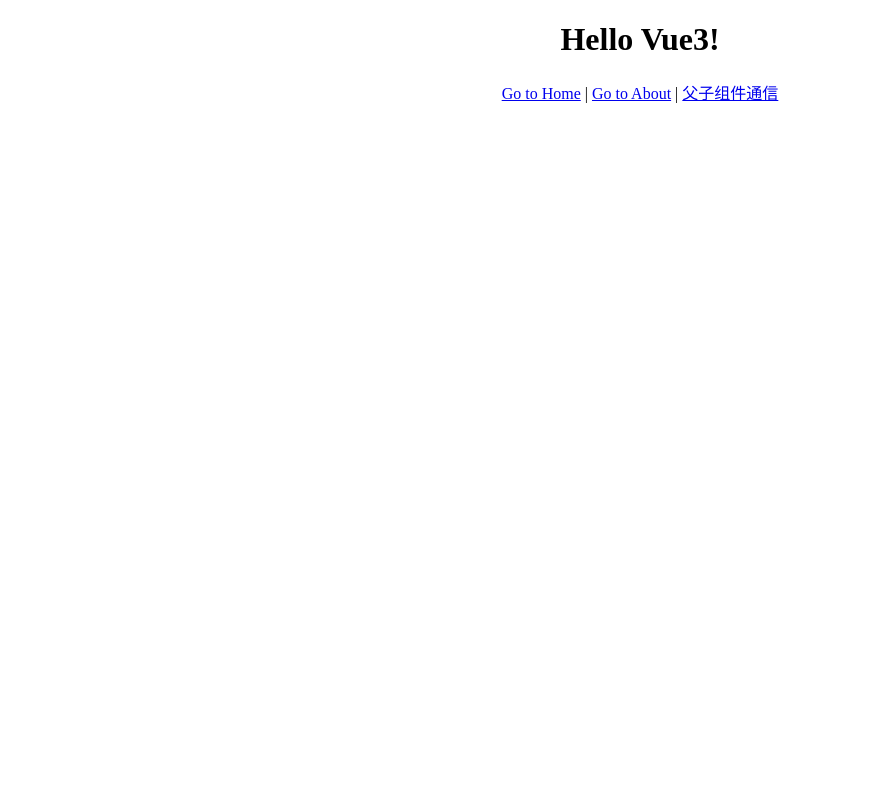
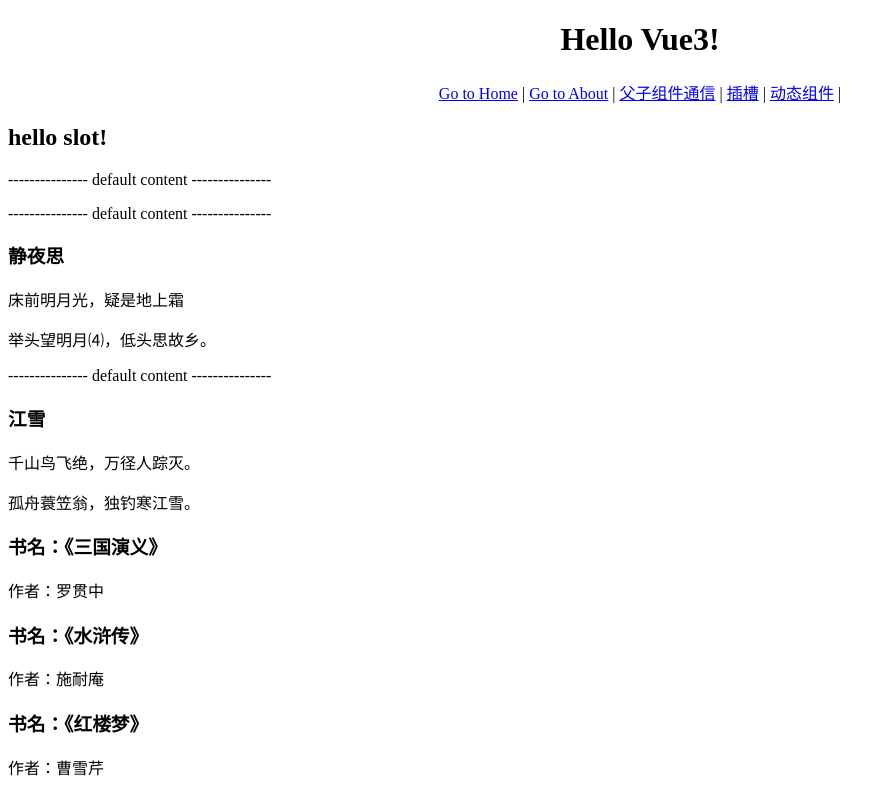
Before and after one commit to lidaomeng/vue3-bawei6-project, a Vue app: page /#/slot in a window 1280 px wide. Shown: the whole page, without its empty margins (0-895 px from the left). Built offline with nearby package versions, Linux system fonts and the light colour scheme.

Commit message:
插槽 动态组件

```diff
--- a/package.json
+++ b/package.json
@@ -9,6 +9,7 @@
   },
   "dependencies": {
     "core-js": "^3.8.3",
+    "element-plus": "^2.3.5",
     "vue": "^3.2.13",
     "vue-router": "4"
   },
--- a/src/App.vue
+++ b/src/App.vue
@@ -3,7 +3,9 @@
   <p class="link">
     <router-link to="/">Go to Home</router-link> |
     <router-link to="/about">Go to About</router-link> |
-    <router-link to="/talk">父子组件通信</router-link>
+    <router-link to="/talk">父子组件通信</router-link>  |
+    <router-link to="/slot">插槽</router-link>  |
+    <router-link to="/component">动态组件</router-link>  |
   </p>
 
   <router-view></router-view>
--- /dev/null
+++ b/src/components/Dynamic/cmp/AComp.vue
@@ -0,0 +1,25 @@
+<template>
+    <div>
+        我是组件 A
+    </div>
+</template>
+
+<script>
+export default {
+    name: 'AComp',
+    mounted() {
+        console.log('--- 组件A挂载成功 ---');
+    },
+    beforeUnmount() {
+        console.log('--- 组件A准备销毁 ---');
+    },
+    activated() {
+        console.log('--- 组件A 激活 ---');
+    },
+    deactivated() {
+        console.log('--- 组件A 失活 ---');
+    }
+};
+</script>
+
+<style lang="scss" scoped></style>
--- /dev/null
+++ b/src/components/Dynamic/cmp/BComp.vue
@@ -0,0 +1,29 @@
+<template>
+    <div>
+        我是组件 B
+    </div>
+</template>
+
+<script>
+export default {
+    name: 'BComp',
+
+    mounted() {
+        console.log('--- 组件B挂载成功 ---');
+    },
+    beforeUnmount() {
+        console.log('--- 组件B准备销毁 ---');
+    },
+
+    activated() {
+        console.log('--- 组件B 激活 ---');
+    },
+    deactivated() {
+        console.log('--- 组件B 失活 ---');
+    }
+};
+</script>
+
+<style lang="scss" scoped>
+
+</style>
--- /dev/null
+++ b/src/components/Dynamic/cmp/CComp.vue
@@ -0,0 +1,29 @@
+<template>
+    <div>
+        我是组件 C
+    </div>
+</template>
+
+<script>
+export default {
+    name: 'CComp',
+
+    mounted() {
+        console.log('--- 组件C挂载成功 ---');
+    },
+    beforeUnmount() {
+        console.log('--- 组件C准备销毁 ---');
+    },
+
+    activated() {
+        console.log('--- 组件C 激活 ---');
+    },
+    deactivated() {
+        console.log('--- 组件C 失活 ---');
+    }
+};
+</script>
+
+<style lang="scss" scoped>
+
+</style>
--- /dev/null
+++ b/src/components/Dynamic/index.vue
@@ -0,0 +1,43 @@
+<template>
+    <div>
+        <keep-alive>
+            <component :is="name"></component>
+        </keep-alive>
+
+        <el-tabs v-model="activeName" @tab-click="handleClick">
+            <el-tab-pane label="组件A" name="a-comp">--- 组件A ---</el-tab-pane>
+            <el-tab-pane label="组件B" name="b-comp">--- 组件B ---</el-tab-pane>
+            <el-tab-pane label="组件C" name="c-comp">--- 组件C ---</el-tab-pane>
+        </el-tabs>
+    </div>
+</template>
+
+<script>
+import AComp from './cmp/AComp.vue';
+import BComp from './cmp/BComp.vue';
+import CComp from './cmp/CComp.vue';
+
+export default {
+    name: 'Index',
+    components: {
+        "a-comp": AComp,
+        "b-comp": BComp,
+        "c-comp": CComp,
+    },
+    data() {
+        return {
+            name: 'a-comp',
+            activeName: 'a-comp'
+        };
+    },
+    methods: {
+        handleClick(tab, event) {
+            // console.log(tab.props.name)
+
+            this.name = tab.props.name
+        }
+    },
+};
+</script>
+
+<style lang="scss" scoped></style>
--- /dev/null
+++ b/src/components/SlotComp.vue
@@ -0,0 +1,36 @@
+<template>
+    <div class="slot">
+        <!-- 默认插槽 -->
+        <slot>
+            <p> --------------- default content ---------------</p>
+        </slot>
+
+        <!-- 具名插槽 -->
+        <slot name="title"></slot>
+        <slot name="content"></slot>
+    </div>
+</template>
+
+<script>
+export default {
+    name: 'SlotComp',
+
+    data() {
+        return {
+
+        };
+    },
+
+    mounted() {
+
+    },
+
+    methods: {
+
+    },
+};
+</script>
+
+<style lang="scss" scoped>
+
+</style>
--- /dev/null
+++ b/src/components/SlotScopedComp.vue
@@ -0,0 +1,42 @@
+<template>
+    <div>
+        <!-- 作用域插槽 -->
+        <slot :book1="book1"></slot>
+
+        <slot name="two" :book2="book2"></slot>
+        <slot name="three" :book3="book3"></slot>
+    </div>
+</template>
+
+<script>
+export default {
+    name: 'SlotScopedComp',
+
+    data() {
+        return {
+            book1: {
+                name: '《三国演义》',
+                author: '罗贯中'
+            },
+            book2: {
+                name: '《水浒传》',
+                author: '施耐庵'
+            },
+            book3: {
+                name: '《红楼梦》',
+                author: '曹雪芹'
+            },
+        };
+    },
+
+    mounted() {
+
+    },
+
+    methods: {
+
+    },
+};
+</script>
+
+<style lang="scss" scoped></style>
--- a/src/main.js
+++ b/src/main.js
@@ -1,9 +1,14 @@
 import { createApp } from 'vue'
 import App from './App.vue'
+
+// 引入element-plus组件库
+import ElementPlus from 'element-plus'
+import 'element-plus/dist/index.css'
 
 // 导入vue-router
 import router from './router'
 
 const app = createApp(App)
 app.use(router) // 使用vue-router插件
+app.use(ElementPlus) // 使用vue-router插件
 app.mount('#app')
--- a/src/router/index.js
+++ b/src/router/index.js
@@ -3,12 +3,16 @@ import { createRouter, createWebHashHistory } from 'vue-router'
 import HomeView from '@/views/HomeView.vue'
 import AboutView from '@/views/AboutView.vue'
 import TalkView from '@/views/TalkView.vue'
+import SlotView from '@/views/SlotView.vue'
+import ComponentView from '@/views/ComponentView.vue'
 
 // 1. 定义一些路由
 const routes = [
     { path: '/', component: HomeView },
     { path: '/about', component: AboutView },
     { path: '/talk', component: TalkView },
+    { path: '/slot', component: SlotView },
+    { path: '/component', component: ComponentView },
 ]
 
 // 2. 创建路由实例并传递 `routes` 配置
--- /dev/null
+++ b/src/views/ComponentView.vue
@@ -0,0 +1,33 @@
+<template>
+    <div>
+        <dynamic></dynamic>
+    </div>
+</template>
+
+<script>
+import Dynamic from '@/components/Dynamic'
+export default {
+    name: 'ComponentView',
+    components: {
+        Dynamic
+    },
+
+    data() {
+        return {
+
+        };
+    },
+
+    mounted() {
+
+    },
+
+    methods: {
+
+    },
+};
+</script>
+
+<style lang="scss" scoped>
+
+</style>
--- /dev/null
+++ b/src/views/SlotView.vue
@@ -0,0 +1,78 @@
+<template>
+    <div>
+        <div v-if="true">
+            <slot-comp>
+                <h2>hello slot!</h2>
+            </slot-comp>
+            <slot-comp></slot-comp>
+
+            <!-- 使用具名插槽 -->
+            <slot-comp>
+                <template v-slot:title>
+                    <h3>静夜思</h3>
+                </template>
+                <template v-slot:content>
+                    <p>床前明月光，疑是地上霜</p>
+                    <p>举头望明月⑷，低头思故乡。</p>
+                </template>
+            </slot-comp>
+
+            <slot-comp>
+                <template #title>
+                    <h3>江雪</h3>
+                </template>
+                <template #content>
+                    <p>千山鸟飞绝，万径人踪灭。</p>
+                    <p>孤舟蓑笠翁，独钓寒江雪。</p>
+                </template>
+            </slot-comp>
+        </div>
+
+        <!-- 使用作用域插槽 -->
+        <scoped-comp>
+            <!-- 默认插槽 -->
+            <template #default="{ book1 }">
+                <h3>书名：{{ book1.name }}</h3>
+                <p>作者：{{ book1.author }}</p>
+            </template>
+
+            <!-- 具名插槽 -->
+            <template #two="{ book2 }">
+                <h3>书名：{{ book2.name }}</h3>
+                <p>作者：{{ book2.author }}</p>
+            </template>
+            <template #three="{ book3 }">
+                <h3>书名：{{ book3.name }}</h3>
+                <p>作者：{{ book3.author }}</p>
+            </template>
+        </scoped-comp>
+    </div>
+</template>
+
+<script>
+import SlotComp from '@/components/SlotComp.vue'
+import SlotScopedComp from '@/components/SlotScopedComp.vue'
+
+export default {
+    name: 'SlotView',
+    components: {
+        SlotComp,
+        "scoped-comp": SlotScopedComp
+    },
+    data() {
+        return {
+
+        };
+    },
+
+    mounted() {
+        // console.log('person', this.person);
+    },
+
+    methods: {
+
+    },
+};
+</script>
+
+<style lang="scss" scoped></style>
```
Also changed, not shown: 1 other file (tests, documents, lock files or other folders).
